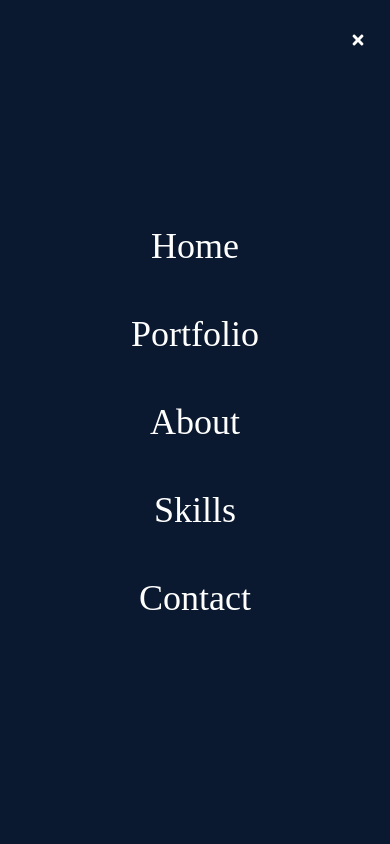
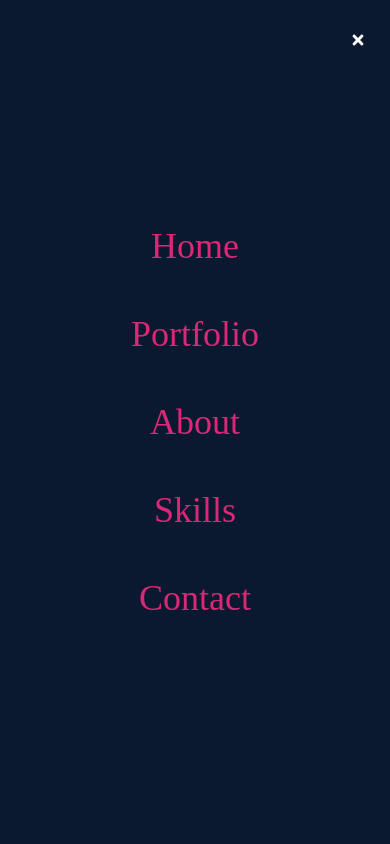
Before and after one commit to Deju35/Portfolio, a React (Create React App) app: page / in a window 390 px wide. Both pictures are taken after a click on the element 358 px from the left and 40 px from the top of the page. Shown: the top 844 px of the page. Built offline with nearby package versions, Linux system fonts and the light colour scheme.

Commit message:
Update Navbar.jsx

```diff
--- a/src/components/Navbar.jsx
+++ b/src/components/Navbar.jsx
@@ -62,27 +62,27 @@ const Navbar = () => {
         <ul className={!nav ?
            'hidden':
            ' absolute top-0 left-0 w-full h-screen bg-[#0a192f] flex flex-col justify-center items-center'}>
-          <li className='py-6 text-4xl'>
+          <li className='py-6 text-4xl text-pink-600'>
           <Link onClick={handleClick} to='home' smooth={true} duration={500}>
             Home
           </Link>
         </li>
-        <li className='py-6 text-4xl'>
+        <li className='py-6 text-4xl text-pink-600'>
           <Link onClick={handleClick} to='portfolio' smooth={true} duration={500}>
             Portfolio
           </Link>
         </li>
-        <li className='py-6 text-4xl'>
+        <li className='py-6 text-4xl text-pink-600'>
           <Link onClick={handleClick} to='about' smooth={true} duration={500}>
             About
           </Link>
         </li>
-        <li className='py-6 text-4xl'>
+        <li className='py-6 text-4xl text-pink-600'>
           <Link onClick={handleClick} to='skills' smooth={true} duration={500}>
             Skills
           </Link>
         </li>
-        <li className='py-6 text-4xl'>
+        <li className='py-6 text-4xl text-pink-600'>
           <Link onClick={handleClick} to='contact' smooth={true} duration={500}>
             Contact
           </Link>
```
